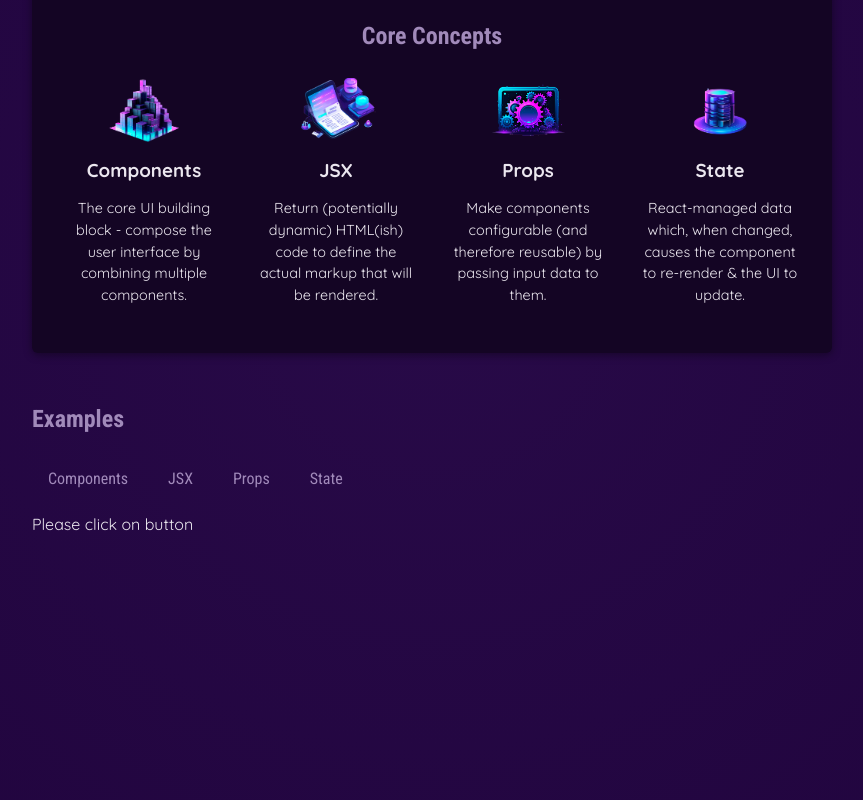
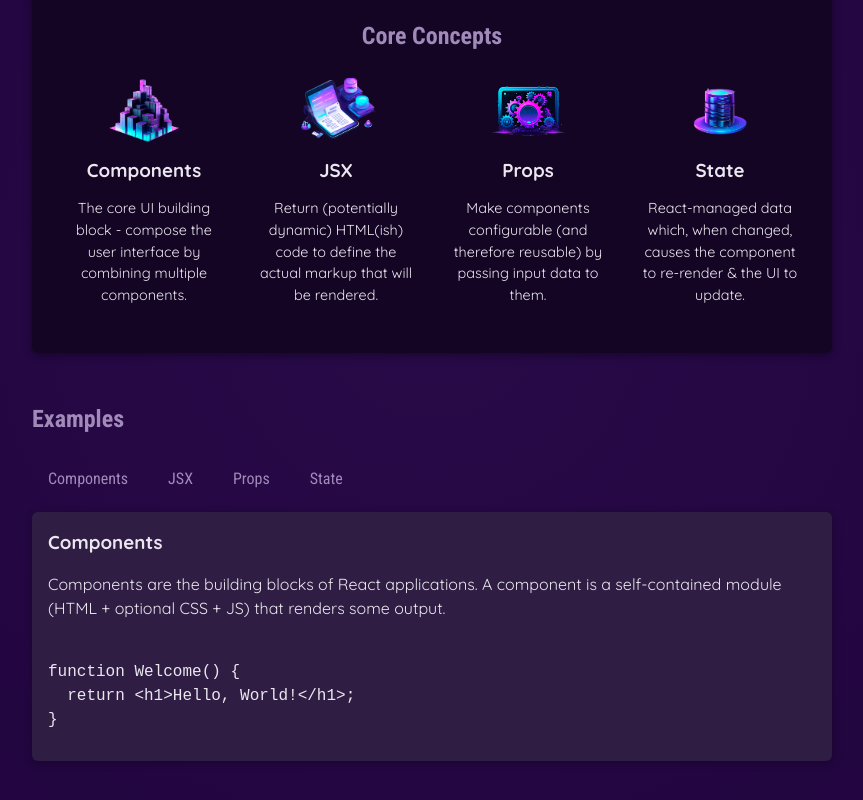
Before and after one commit to GrutifulDay/First_ReactProject, a React (Vite) app: page / in a window 1280 px wide. Shown: the part 346-1146 px from the top of the page, without its empty margins (208-1071 px from the left). Built offline with nearby package versions, Linux system fonts and the light colour scheme.

Commit message:
data.js pridano Examples + vytvoreni struktury pro obsah na strance - propojeni exaples s jednotlivymi castmi

```diff
--- a/src/App.jsx
+++ b/src/App.jsx
@@ -5,17 +5,16 @@
 import Header from './components/Header/Header.jsx'
 import CoreConcept from './components/CoreConcept.jsx'
 import TabButton from './components/TabButton.jsx'
+import {EXAMPLES} from './data.js'
 
 
 
 
 function App() {
-  useState()
-
-  let tabContent = "Please click on button"
+  const [selectedTopic, setSelectedTopic ] = useState('components')
 
   function handleSelect(selectedButton) {
-    tabContent = selectedButton
+    setSelectedTopic(selectedButton)
     console.log(tabContent);
   }
 
@@ -44,7 +43,15 @@
           <TabButton onSelect={() => handleSelect('props')}>Props</TabButton>
           <TabButton onSelect={() => handleSelect('state')}>State</TabButton>
           </menu>
-          {tabContent}
+          <div id='tab-content'>
+            <h3>{EXAMPLES[selectedTopic].title}</h3>
+            <p>{EXAMPLES[selectedTopic].description}</p>
+            <pre>
+              <code>
+              {EXAMPLES[selectedTopic].code}
+              </code>
+            </pre>
+          </div>
         </section>
       </main>
     </div>
--- a/src/data.js
+++ b/src/data.js
@@ -29,3 +29,54 @@
       'React-managed data which, when changed, causes the component to re-render & the UI to update.',
   },
 ];
+
+export const EXAMPLES = {
+  components: {
+    title: 'Components',
+    description:
+      'Components are the building blocks of React applications. A component is a self-contained module (HTML + optional CSS + JS) that renders some output.',
+    code: `
+function Welcome() {
+  return <h1>Hello, World!</h1>;
+}`,
+  },
+  jsx: {
+    title: 'JSX',
+    description:
+      'JSX is a syntax extension to JavaScript. It is similar to a template language, but it has full power of JavaScript (e.g., it may output dynamic content).',
+    code: `
+<div>
+  <h1>Welcome {userName}</h1>
+  <p>Time to learn React!</p>
+</div>`,
+  },
+  props: {
+    title: 'Props',
+    description:
+      'Components accept arbitrary inputs called props. They are like function arguments.',
+    code: `
+function Welcome(props) {
+  return <h1>Hello, {props.name}</h1>;
+}`,
+  },
+  state: {
+    title: 'State',
+    description:
+      'State allows React components to change their output over time in response to user actions, network responses, and anything else.',
+    code: `
+function Counter() {
+  const [isVisible, setIsVisible] = useState(false);
+
+  function handleClick() {
+    setIsVisible(true);
+  }
+
+  return (
+    <div>
+      <button onClick={handleClick}>Show Details</button>
+      {isVisible && <p>Amazing details!</p>}
+    </div>
+  );
+}`,
+  },
+};
```
